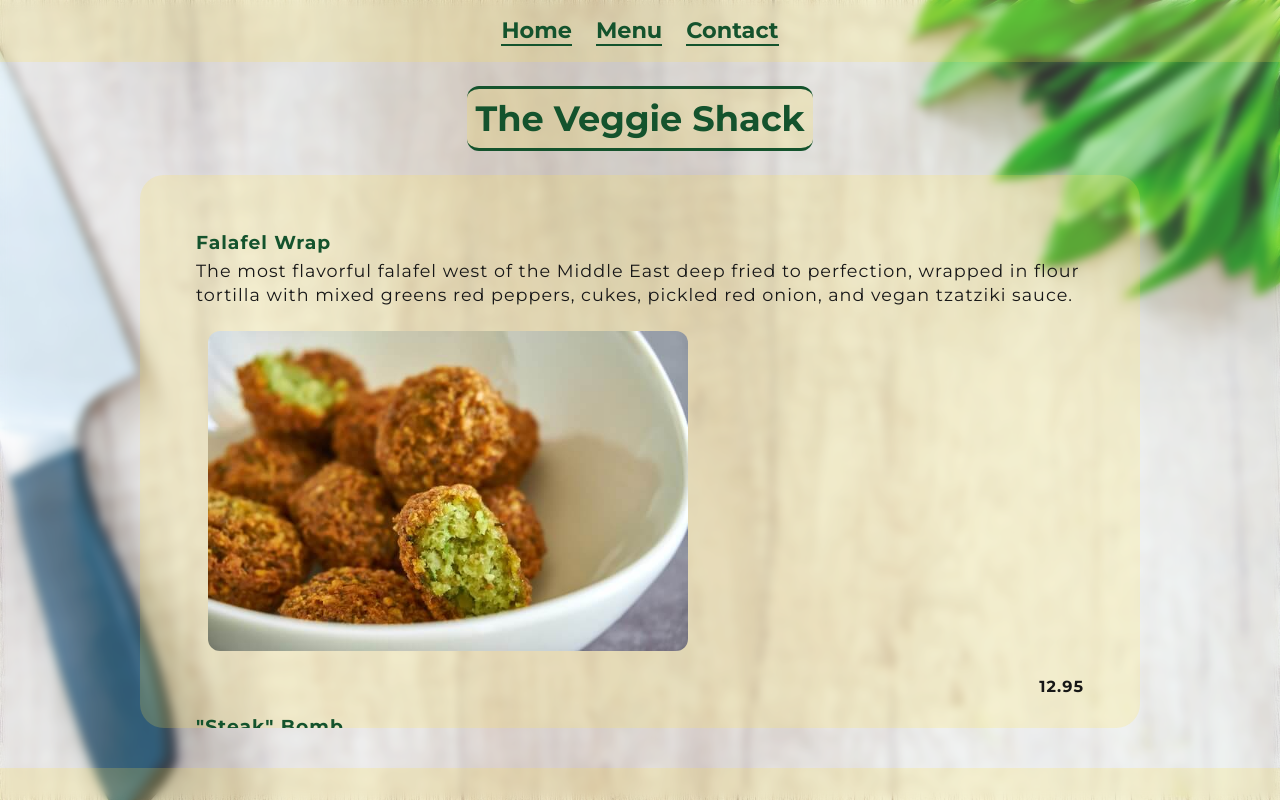
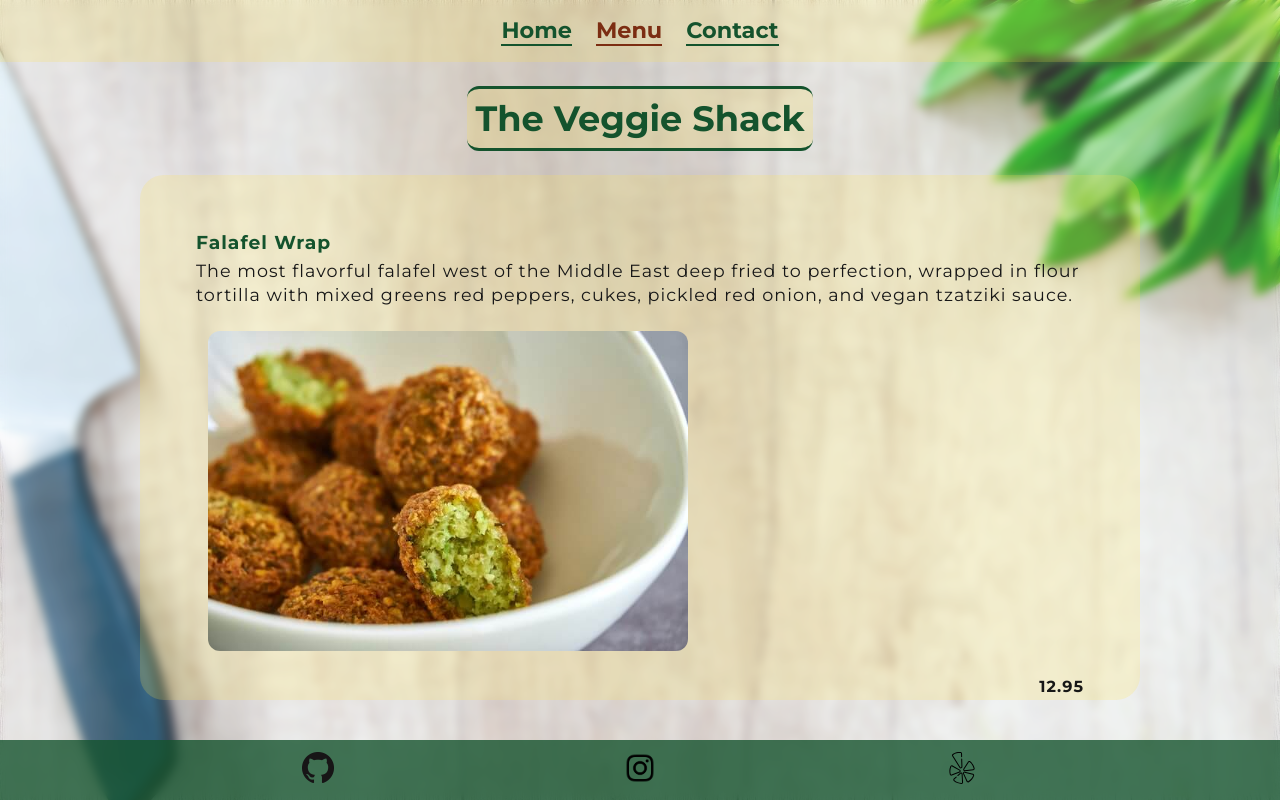
Before and after one commit to joe-mccann-dev/js-restaurant-page, a website built with webpack: page dist/index.html in a window 1280 px wide. Both pictures are taken after a click on the link "Menu". Built offline with nearby package versions, Linux system fonts and the light colour scheme.

Commit message:
Add footer icons. Add 'active' class to nav links.

```diff
--- a/src/index.js
+++ b/src/index.js
@@ -10,19 +10,30 @@ currentModule.classList.add('container');
 pageLoad(staticDiv, currentModule);
 
 const homeLink = document.querySelector('#home');
+const menuLink = document.querySelector('#menu');
+const contactLink = document.querySelector('#contact');
+
 homeLink.addEventListener('click', ()=> {
   currentModule.replaceChildren();
   showHome(staticDiv, currentModule);
+  addAndRemoveActiveClass(homeLink, [menuLink, contactLink])
 });
 
-const menuLink = document.querySelector('#menu');
+
 menuLink.addEventListener('click', () => {
   currentModule.replaceChildren();
   showMenu(staticDiv, currentModule);
+  addAndRemoveActiveClass(menuLink, [homeLink, contactLink]);
 });
 
-const contactLink = document.querySelector('#contact');
+
 contactLink.addEventListener('click', () => {
   currentModule.replaceChildren();
   showContacts(staticDiv, currentModule)
+  addAndRemoveActiveClass(contactLink, [menuLink, homeLink]);
 });
+
+function addAndRemoveActiveClass(link, otherLinks) {
+  link.classList.add('active');
+  otherLinks.forEach((link) => { link.classList.remove('active') });
+}
--- a/src/menu.js
+++ b/src/menu.js
@@ -91,6 +91,7 @@ function createMenuItem(menuObject) {
 
   const image = new Image();
   image.src = menuObject.imageSrc;
+  image.alt = 'image of ' + menuObject.name
   image.classList.add('menu_item_image');
 
   menuItem.appendChild(title);
--- a/src/page_load.js
+++ b/src/page_load.js
@@ -1,4 +1,7 @@
 import showHome from './home';
+import gitHubIcon from './images/github.png';
+import instagramIcon from './images/instagram.png';
+import yelpIcon from './images/yelp.svg';
 
 export default function pageLoad(staticDiv, currentModule) {
   const navContainer = document.createElement('div');
@@ -30,6 +33,31 @@ export default function pageLoad(staticDiv, currentModule) {
   showHome(staticDiv, currentModule)
 
   const footer = document.createElement('footer');
+
+  const linkOne = document.createElement('a');
+  linkOne.classList.add('footer_link');
+  linkOne.href = 'https://github.com/joe-mccann-dev/js-restaurant-page';
+  const gitHub = new Image(32, 32);
+  gitHub.src = gitHubIcon;
+  linkOne.appendChild(gitHub);
+  footer.appendChild(linkOne);
+
+  const linkTwo = document.createElement('a');
+  linkTwo.classList.add('footer_link');
+  linkTwo.href = '#';
+  const instagram = new Image(32, 32);
+  instagram.src = instagramIcon;
+  linkTwo.appendChild(instagram);
+  footer.appendChild(linkTwo);
+
+  const linkThree = document.createElement('a');
+  linkThree.href = '#';
+  linkThree.classList.add('footer_link');
+  const yelp = new Image(32, 32);
+  yelp.src = yelpIcon;
+  linkThree.appendChild(yelp);
+  footer.append(linkThree);
+
   staticDiv.appendChild(footer);
 
   return staticDiv;
--- a/src/style.css
+++ b/src/style.css
@@ -5,10 +5,13 @@
   --neutral-100-blur: rgb(245, 245, 245, 0.20);
   --neutral-800: #404040;
   --neutral-900: #171717;
-  --green-900: #14532d;
+  --green-300-faded: rgb(134, 239, 172, 0.2);
+  --green-900: rgb(20, 83, 45);
+  --green-900-faded: rgb(20, 83, 45, 0.8);
   --yellow-300: #fde047;
   --yellow-500: #eab308;
   --yellow-300-faded: rgb(253, 224, 71, 0.2);
+  --orange-900: #7c2d12;
 }
 
 /* BEGIN CSS RESET */
@@ -77,8 +80,14 @@ body {
   background-color: var(--yellow-300-faded);
   border-radius: 24px;
   padding: 48px;
-  margin-bottom: 72px;
+  margin-bottom: 100px;
   overflow: auto;
+}
+
+.blur {
+  background: var(--neutral-100-blur);
+  backdrop-filter: blur(5px);
+  height: 100%;
 }
 
 li {
@@ -149,12 +158,6 @@ li {
   margin-bottom: 4px;
 }
 
-.blur {
-  background: var(--neutral-100-blur);
-  backdrop-filter: blur(5px);
-  height: 100%;
-}
-
 .nav_container, footer {
   width: 100%;
   display: flex;
@@ -177,16 +180,22 @@ nav a {
 }
 
 nav a:hover {
-  color: var(--neutral-100);
-  border-bottom: solid 2.4px var(--neutral-100);
+  color: var(--orange-900);
+  border-bottom: solid 2.4px var(--orange-900);
   transition: .2s;
+}
+
+.active {
+  color: var(--orange-900);
+  border-bottom: solid 2.4px var(--orange-900);
 }
 
 footer {
   position: fixed;
   bottom: 0;
-  padding: 16px;
-  margin-top: 200px
+  padding: 12px;
+  margin-top: 200px;
+  background-color: var(--green-900-faded);
 }
 
 .hours_container {
```
Also changed, not shown: src/images/github.png (added), src/images/instagram.png (added), src/images/yelp.svg (added).
